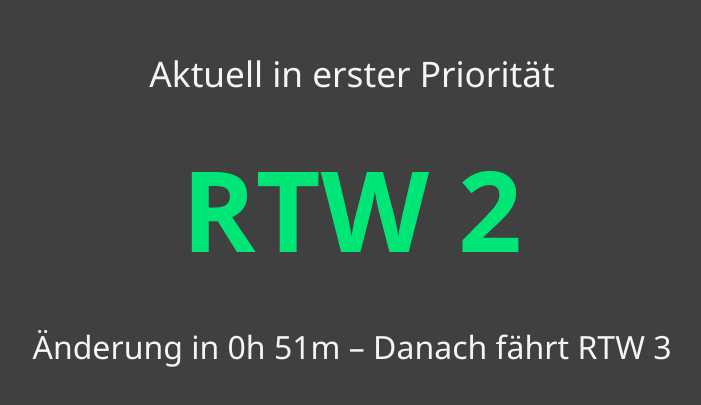
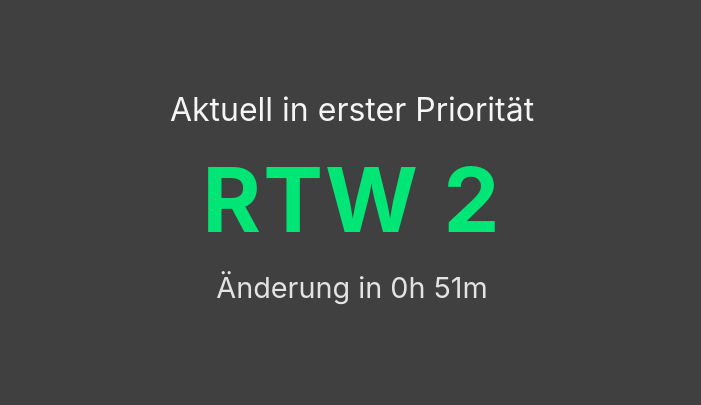
Before and after one commit to Gonzsalis/RTW-plan, a plain HTML site: page index.html in a window 1280 px wide. Shown: the part 203-608 px from the top of the page, without its empty margins (288-989 px from the left). Drawn offline with Linux system fonts and the light colour scheme.

Commit message:
index.html

```diff
--- a/index.html
+++ b/index.html
@@ -3,170 +3,129 @@
 <head>
   <meta charset="utf-8">
   <meta name="viewport" content="width=device-width,initial-scale=1">
-
   <title>RTW Dienstplan</title>
-
   <style>
     :root{
       --bg:#404040;
-    --text:#f5f5f5;
-    --green:#00E676;
+      --accent:#f5f5f5;
+      color-scheme: dark;
     }
-
     html,body{
+      height:100%;
       margin:0;
-    width:100%;
-    height:100%;
+      font-family:Inter,Segoe UI,Helvetica,Arial,sans-serif;
       background:var(--bg);
-    font-family:Segoe UI,Arial,sans-serif;
-    display:flex;
-    justify-content:center;
-    align-items:center;
+      display:grid;
+      place-items:center;
     }
-
     .card{
+      background:#404040;
+      min-width:600px;
       text-align:center;
+      padding:1.5rem 2rem;
+      box-sizing:border-box;
     }
-
     h1{
-    color:var(--text);
-    font-size:2.2rem;
-    font-weight:normal;
-    margin-bottom:35px;
+      margin:0 0 1rem;
+      font-size:clamp(1.8rem,3vw,2rem);
+      color:var(--accent);
+      font-weight: normal;
     }
-
     .status{
-    font-size:7rem;
-    color:var(--green);
-    font-weight:bold;
-    margin-bottom:40px;
+      font-size:clamp(2rem,7vw,6.5rem);
+      font-weight:700;
+      letter-spacing:2px;
+      color:#00E676;
     }
-
     footer{
-    color:var(--text);
-    font-size:2rem;
+      margin-top:1rem;
+      font-size:1.8rem;
+      opacity:0.9;
+      color:#f5f5f5;
     }
   </style>
 </head>
-
 <body>
-
   <div class="card">
-
     <h1>Aktuell in erster Priorität</h1>
-
-<div class="status" id="status">
---
-</div>
-
-<footer id="next">
-Nächste Änderung: --
-</footer>
-
+    <div class="status" id="status">--</div>
+    <footer id="next">Nächste Änderung: --</footer>
   </div>
 
   <script>
-
+    // 4-Stunden-Wechsel über 24h
     const periods = [
-    { start:'07:30', end:'11:30', label:'RTW 2' },
-    { start:'11:30', end:'15:30', label:'RTW 3' },
-    { start:'15:30', end:'19:30', label:'RTW 1' },
-    { start:'19:30', end:'23:30', label:'RTW 2' },
-    { start:'23:30', end:'03:30', label:'RTW 3' },
-    { start:'03:30', end:'07:30', label:'RTW 1' }
+  {start: '07:30', end: '11:30', label: 'RTW 2'},
+  {start: '11:30', end: '15:30', label: 'RTW 3'},
+  {start: '15:30', end: '19:30', label: 'RTW 1'},
+  {start: '19:30', end: '23:30', label: 'RTW 2'},
+  {start: '23:30', end: '03:30', label: 'RTW 3'},
+  {start: '03:30', end: '07:30', label: 'RTW 1'}
 ];
 
-function parseHM(hm){
-    const [h,m] = hm.split(":").map(Number);
-    return h*60+m;
+    function getBerlinTimeParts() {
+      const parts = new Date().toLocaleString('de-DE', {
+        timeZone:'Europe/Berlin',
+        hour:'2-digit',
+        minute:'2-digit',
+        hour12:false
+      }).match(/(\d{2}):(\d{2})/);
+      const hh = parseInt(parts[1],10), mm = parseInt(parts[2],10);
+      return {h:hh, m:mm, minutes: hh*60+mm};
     }
 
-function getBerlinMinutes(){
-
-    const now = new Date();
-
-    const parts = now.toLocaleTimeString("de-DE",{
-        timeZone:"Europe/Berlin",
-        hour:"2-digit",
-        minute:"2-digit",
-        hour12:false
-    }).split(":");
-
-    return Number(parts[0])*60+Number(parts[1]);
+    function parseHM(hm) {
+      const [h,m] = hm.split(':').map(Number);
+      return h*60 + m;
     }
 
-function findCurrent(mins){
-
-    for(let i=0;i<periods.length;i++){
-
-        const start=parseHM(periods[i].start);
-        const end=parseHM(periods[i].end);
-
-        if(start<end){
-
-            if(mins>=start && mins<end)
-                return i;
-
-        }else{
-
-            if(mins>=start || mins<end)
-                return i;
-
+    function findActive(mins) {
+      for (const p of periods) {
+        const a = parseHM(p.start), b = parseHM(p.end);
+        if (a <= b) {
+          // gleicher Tag
+          if (mins >= a && mins < b) return p;
+        } else {
+          // über Mitternacht
+          if (mins >= a || mins < b) return p;
+        }
+      }
+      return null;
     }
 
+    function nextChange(mins) {
+      const upcoming = [];
+      for (let dayOffset = 0; dayOffset < 2; dayOffset++) {
+        for (const p of periods) {
+          const end = parseHM(p.end) + dayOffset*24*60;
+          upcoming.push(end);
+        }
+      }
+      upcoming.sort((a,b)=>a-b);
+      for (const t of upcoming) {
+        if (t > mins) {
+          const diff = t - mins;
+          const hh = Math.floor(diff/60);
+          const mm = diff % 60;
+          return {inMinutes: diff, text: `${hh}h ${mm}m`};
+        }
+      }
+      return null;
     }
 
-    return 0;
-}
+    function update() {
+      const berlin = getBerlinTimeParts();
+      const active = findActive(berlin.minutes);
+      const statusEl = document.getElementById('status');
+      statusEl.textContent = active ? active.label : '--';
 
-function nextInfo(mins){
-
-    const current=findCurrent(mins);
-
-    let end=parseHM(periods[current].end);
-
-    if(end<=mins)
-        end+=1440;
-
-    const diff=end-mins;
-
-    return{
-
-        countdown:
-            Math.floor(diff/60)+"h "+
-            (diff%60)+"m",
-
-        nextRTW:
-            periods[(current+1)%periods.length].label
-
-    };
-
-}
-
-function update(){
-
-    const mins=getBerlinMinutes();
-
-    const current=findCurrent(mins);
-
-    document.getElementById("status").textContent=
-        periods[current].label;
-
-    const next=nextInfo(mins);
-
-    document.getElementById("next").textContent=
-        "Änderung in "+
-        next.countdown+
-        " – Danach fährt "+
-        next.nextRTW;
-
+      const next = nextChange(berlin.minutes);
+      document.getElementById('next').textContent =
+        next ? `Änderung in ${next.text}` : 'Nächste Änderung unbekannt';
     }
 
     update();
-
-setInterval(update,60000);
-
+    setInterval(update, 10*1000);
   </script>
-
 </body>
 </html>
```
Lines whose indentation alone changed are shown as unchanged.
